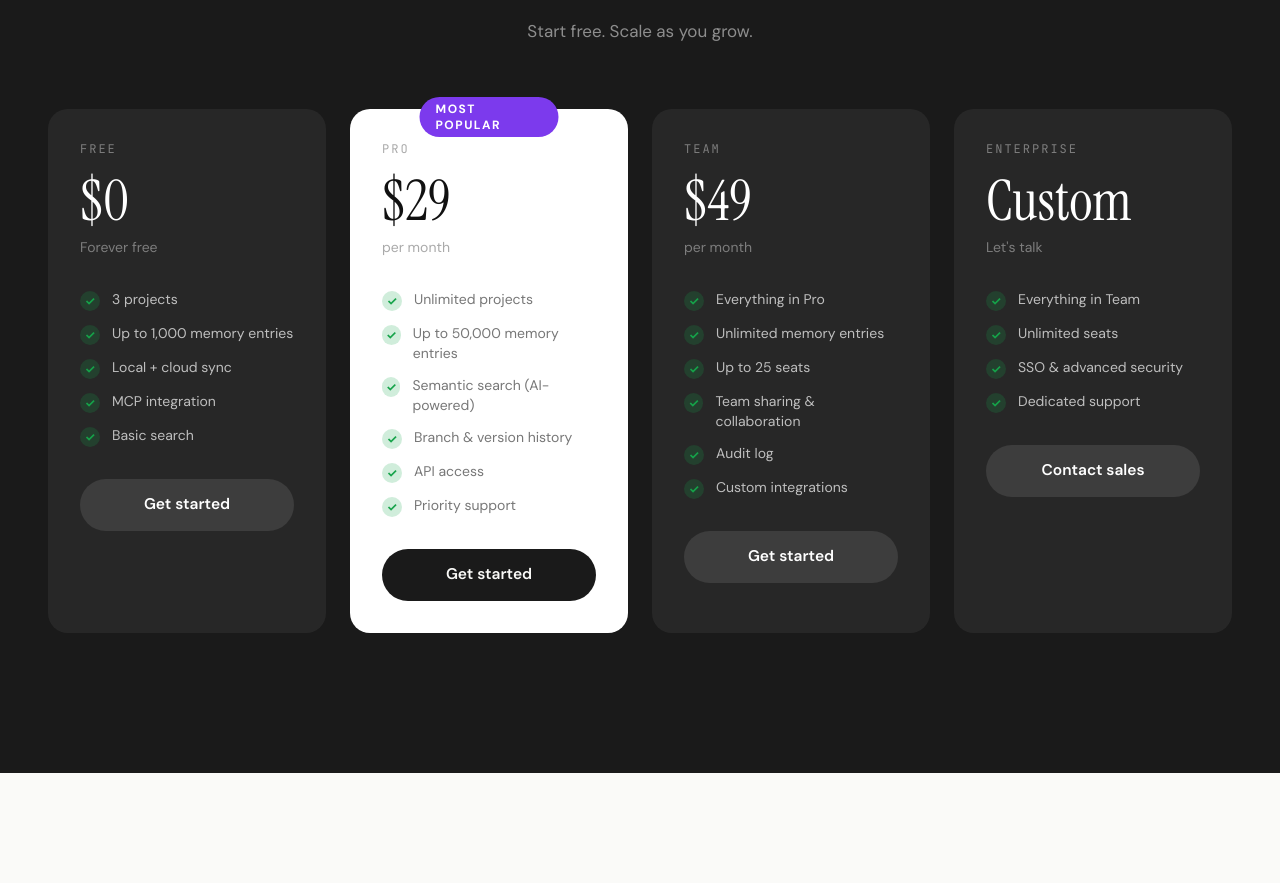
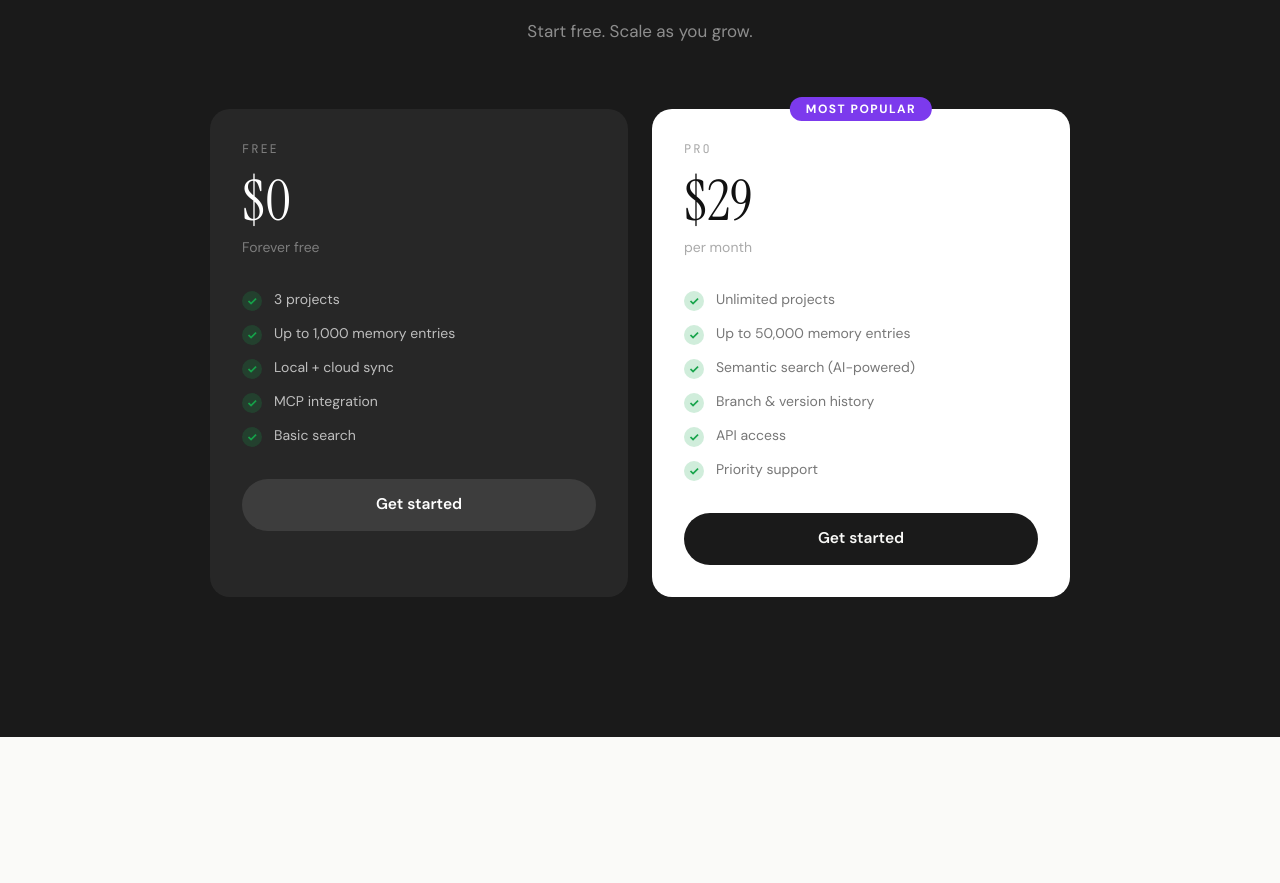
Before and after one commit to kareempjackson/contxt, a Next.js app in the folder packages/web/: page / in a window 1280 px wide. Shown: the part 6371-7254 px from the top of the page. Built offline with nearby package versions, Linux system fonts and the light colour scheme.

Commit message:
update landing

```diff
--- a/packages/web/app/page.tsx
+++ b/packages/web/app/page.tsx
@@ -496,7 +496,7 @@
             </div>
           </FadeUp>
 
-          <StaggerContainer className="grid grid-cols-1 md:grid-cols-2 lg:grid-cols-4 gap-6">
+          <StaggerContainer className="grid grid-cols-1 md:grid-cols-2 gap-6 max-w-[860px] mx-auto">
             {/* Free */}
             <StaggerItem className="bg-white/[0.06] rounded-[20px] p-8">
               <div className="text-xs font-mono uppercase tracking-[2px] text-white/40 mb-4">Free</div>
@@ -572,73 +572,6 @@
               </button>
             </StaggerItem>
 
-            {/* Team */}
-            <StaggerItem className="bg-white/[0.06] rounded-[20px] p-8">
-              <div className="text-xs font-mono uppercase tracking-[2px] text-white/40 mb-4">Team</div>
-              <div className="mb-8">
-                <div className="font-serif text-[56px] font-normal leading-none text-white mb-2">$49</div>
-                <div className="text-sm text-white/40">per month</div>
-              </div>
-              <ul className="space-y-3 mb-8 text-sm text-white/70">
-                <li className="flex items-start gap-3">
-                  <span className="w-5 h-5 rounded-full bg-green/20 text-green flex items-center justify-center text-xs font-bold mt-0.5">✓</span>
-                  <span>Everything in Pro</span>
-                </li>
-                <li className="flex items-start gap-3">
-                  <span className="w-5 h-5 rounded-full bg-green/20 text-green flex items-center justify-center text-xs font-bold mt-0.5">✓</span>
-                  <span>Unlimited memory entries</span>
-                </li>
-                <li className="flex items-start gap-3">
-                  <span className="w-5 h-5 rounded-full bg-green/20 text-green flex items-center justify-center text-xs font-bold mt-0.5">✓</span>
-                  <span>Up to 25 seats</span>
-                </li>
-                <li className="flex items-start gap-3">
-                  <span className="w-5 h-5 rounded-full bg-green/20 text-green flex items-center justify-center text-xs font-bold mt-0.5">✓</span>
-                  <span>Team sharing & collaboration</span>
-                </li>
-                <li className="flex items-start gap-3">
-                  <span className="w-5 h-5 rounded-full bg-green/20 text-green flex items-center justify-center text-xs font-bold mt-0.5">✓</span>
-                  <span>Audit log</span>
-                </li>
-                <li className="flex items-start gap-3">
-                  <span className="w-5 h-5 rounded-full bg-green/20 text-green flex items-center justify-center text-xs font-bold mt-0.5">✓</span>
-                  <span>Custom integrations</span>
-                </li>
-              </ul>
-              <button className="w-full h-[52px] px-9 text-[15.5px] font-semibold rounded-full bg-white/10 text-white hover:bg-white/20 transition-colors">
-                Get started
-              </button>
-            </StaggerItem>
-
-            {/* Enterprise */}
-            <StaggerItem className="bg-white/[0.06] rounded-[20px] p-8">
-              <div className="text-xs font-mono uppercase tracking-[2px] text-white/40 mb-4">Enterprise</div>
-              <div className="mb-8">
-                <div className="font-serif text-[56px] font-normal leading-none text-white mb-2">Custom</div>
-                <div className="text-sm text-white/40">Let's talk</div>
-              </div>
-              <ul className="space-y-3 mb-8 text-sm text-white/70">
-                <li className="flex items-start gap-3">
-                  <span className="w-5 h-5 rounded-full bg-green/20 text-green flex items-center justify-center text-xs font-bold mt-0.5">✓</span>
-                  <span>Everything in Team</span>
-                </li>
-                <li className="flex items-start gap-3">
-                  <span className="w-5 h-5 rounded-full bg-green/20 text-green flex items-center justify-center text-xs font-bold mt-0.5">✓</span>
-                  <span>Unlimited seats</span>
-                </li>
-                <li className="flex items-start gap-3">
-                  <span className="w-5 h-5 rounded-full bg-green/20 text-green flex items-center justify-center text-xs font-bold mt-0.5">✓</span>
-                  <span>SSO & advanced security</span>
-                </li>
-                <li className="flex items-start gap-3">
-                  <span className="w-5 h-5 rounded-full bg-green/20 text-green flex items-center justify-center text-xs font-bold mt-0.5">✓</span>
-                  <span>Dedicated support</span>
-                </li>
-              </ul>
-              <button className="w-full h-[52px] px-9 text-[15.5px] font-semibold rounded-full bg-white/10 text-white hover:bg-white/20 transition-colors">
-                Contact sales
-              </button>
-            </StaggerItem>
           </StaggerContainer>
         </div>
       </div>
```
